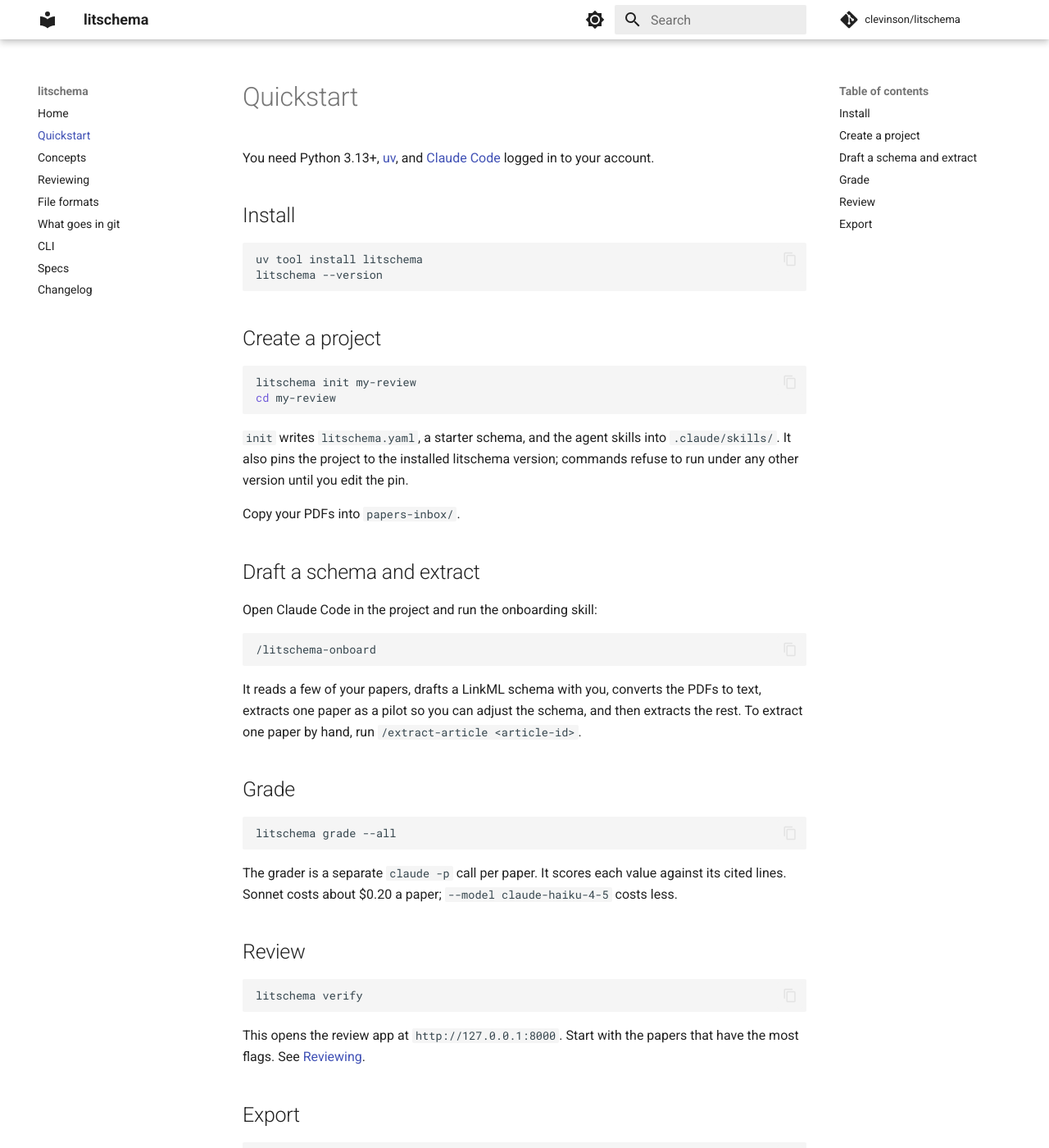
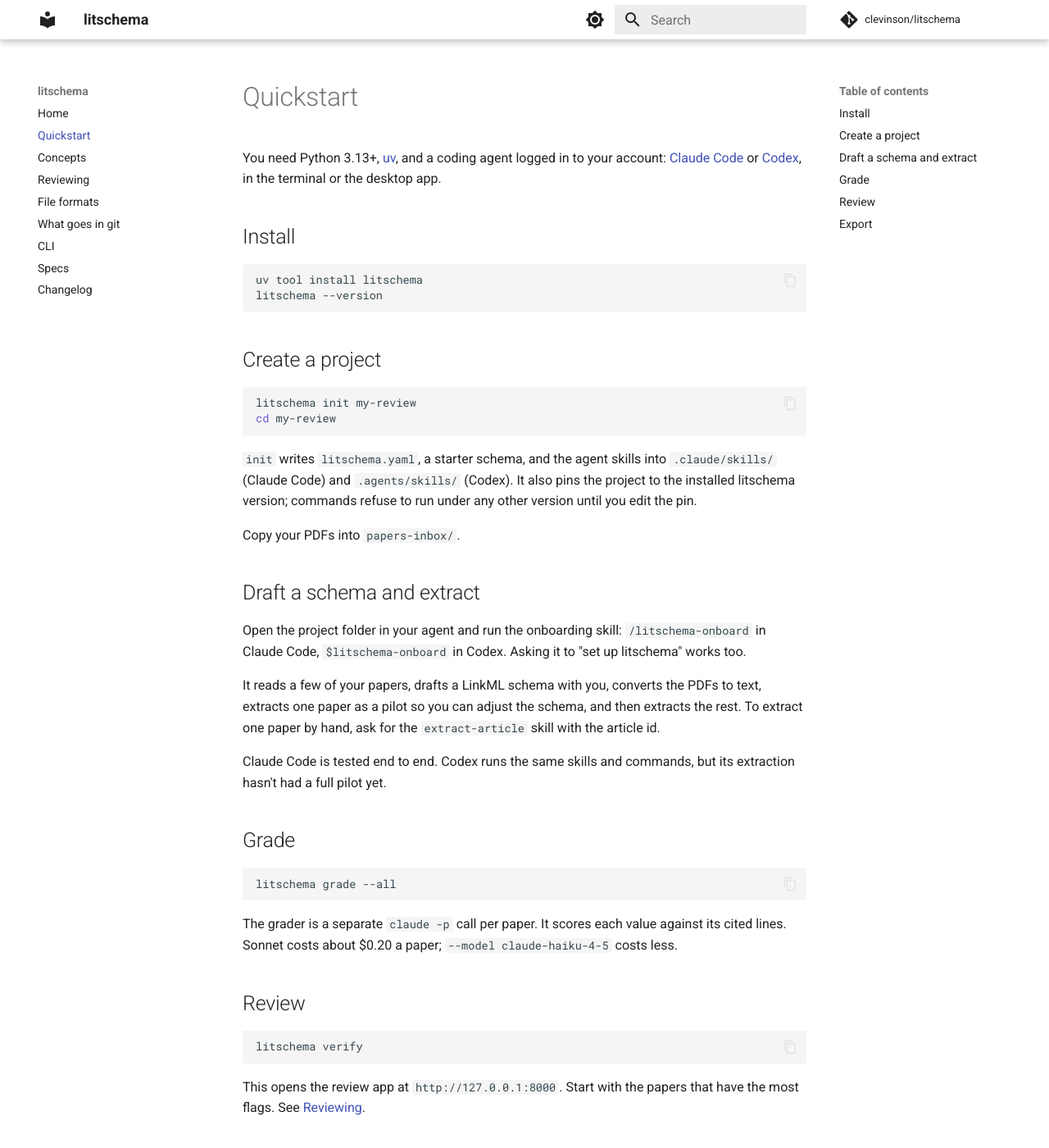
Before and after one commit to clevinson/litschema, an MkDocs documentation site: the page built from docs/quickstart.md, in a window 1280 px wide and 1400 px high. Shown: the whole window at 82% size. Built offline with MkDocs 1.6.1 and Material for MkDocs 9.7.7, drawn with Linux system fonts in a browser that asks for light colours; comment, search, counter and statistics services are not loaded.

Commit message:
feat(skills): install project skills for codex too and drop claude-only wording

````diff
--- a/docs/quickstart.md
+++ b/docs/quickstart.md
@@ -1,7 +1,9 @@
 # Quickstart
 
-You need Python 3.13+, [uv](https://docs.astral.sh/uv/), and
-[Claude Code](https://claude.com/claude-code) logged in to your account.
+You need Python 3.13+, [uv](https://docs.astral.sh/uv/), and a coding agent
+logged in to your account: [Claude Code](https://claude.com/claude-code) or
+[Codex](https://developers.openai.com/codex), in the terminal or the desktop
+app.
 
 ## Install
 
@@ -18,23 +20,24 @@
 ```
 
 `init` writes `litschema.yaml`, a starter schema, and the agent skills into
-`.claude/skills/`. It also pins the project to the installed litschema version;
+`.claude/skills/` (Claude Code) and `.agents/skills/` (Codex). It also pins the project to the installed litschema version;
 commands refuse to run under any other version until you edit the pin.
 
 Copy your PDFs into `papers-inbox/`.
 
 ## Draft a schema and extract
 
-Open Claude Code in the project and run the onboarding skill:
-
-```text
-/litschema-onboard
-```
+Open the project folder in your agent and run the onboarding skill:
+`/litschema-onboard` in Claude Code, `$litschema-onboard` in Codex. Asking it
+to "set up litschema" works too.
 
 It reads a few of your papers, drafts a LinkML schema with you, converts the
 PDFs to text, extracts one paper as a pilot so you can adjust the schema, and
-then extracts the rest. To extract one paper by hand, run
-`/extract-article <article-id>`.
+then extracts the rest. To extract one paper by hand, ask for the
+`extract-article` skill with the article id.
+
+Claude Code is tested end to end. Codex runs the same skills and commands, but
+its extraction hasn't had a full pilot yet.
 
 ## Grade
 
````
Also changed, not shown: CHANGELOG.md (+7 -0 lines), README.md (+12 -10 lines), docs/cli.md (+1 -1 lines), docs/git.md (+2 -1 lines), docs/index.md (+4 -3 lines), skills/litschema-onboard/SKILL.md (+6 -6 lines), src/litschema/version.py (+12 -8 lines), 5 other files.
